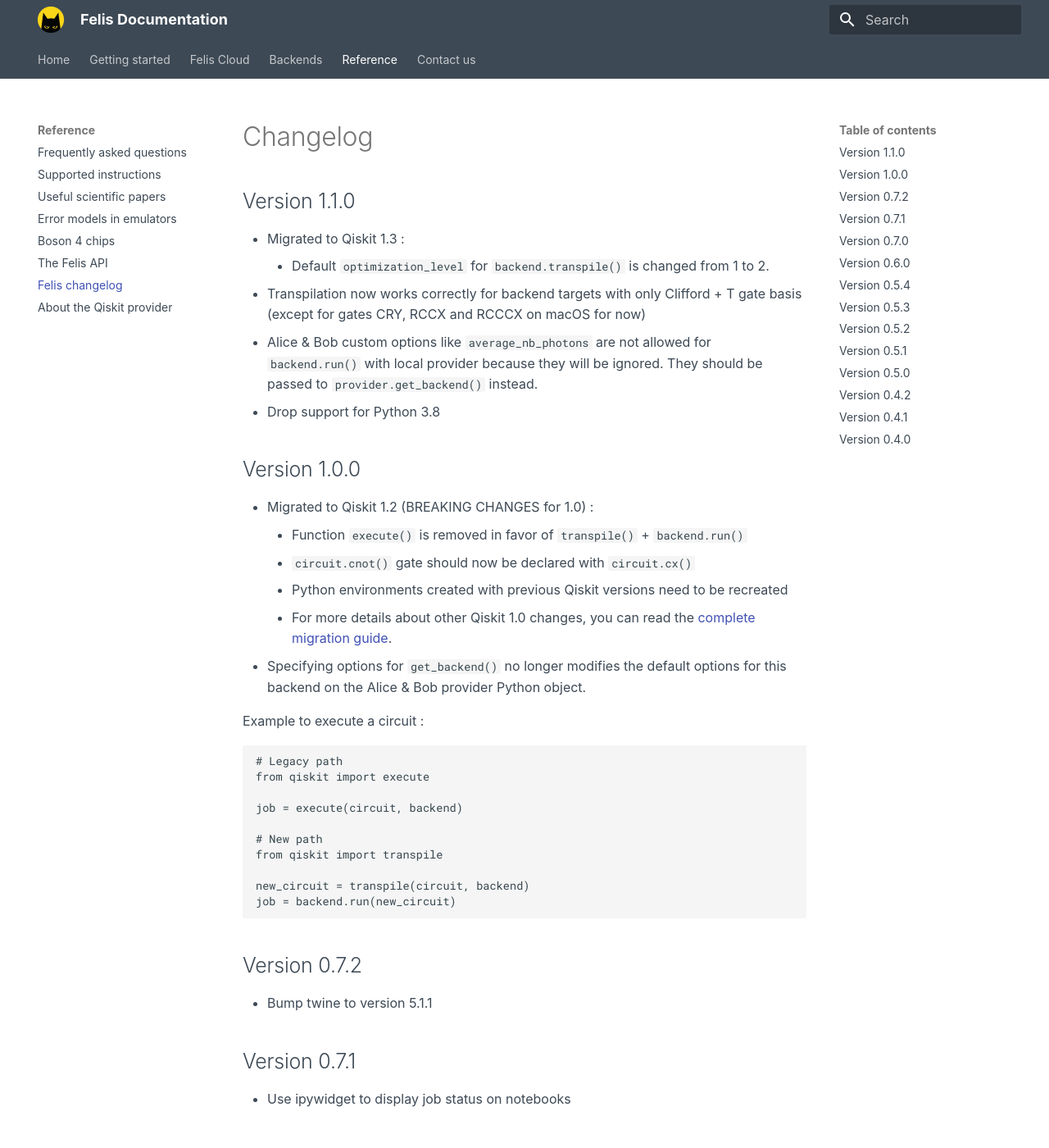
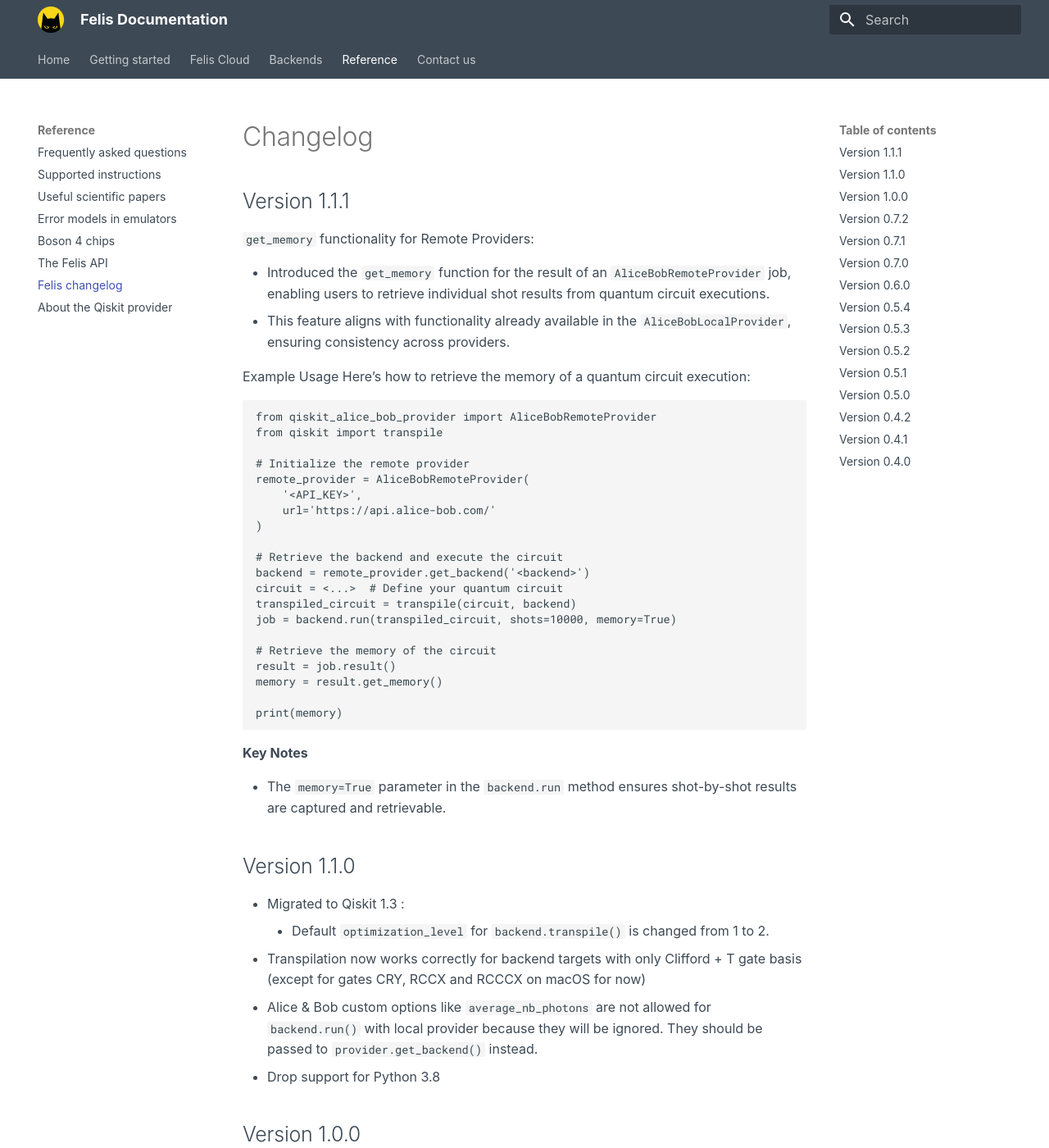
Before and after one commit to Alice-Bob-SW/felis, an MkDocs documentation site: the page built from docs/reference/changelog.md, in a window 1280 px wide and 1400 px high. Shown: the whole window at 82% size. Built offline with MkDocs 1.6.1 and Material for MkDocs 9.7.7, drawn with Linux system fonts in a browser that asks for light colours.

Commit message:
docs: add changelog for version 1.1.1

````diff
--- a/docs/reference/changelog.md
+++ b/docs/reference/changelog.md
@@ -1,4 +1,40 @@
 # Changelog
+
+## Version 1.1.1
+
+`get_memory` functionality for Remote Providers:
+
+* Introduced the `get_memory` function for the result of an `AliceBobRemoteProvider` job, enabling users to retrieve individual shot results from quantum circuit executions.
+* This feature aligns with functionality already available in the `AliceBobLocalProvider`, ensuring consistency across providers.
+
+Example Usage
+Here’s how to retrieve the memory of a quantum circuit execution:
+```python
+from qiskit_alice_bob_provider import AliceBobRemoteProvider
+from qiskit import transpile
+
+# Initialize the remote provider
+remote_provider = AliceBobRemoteProvider(
+    '<API_KEY>',
+    url='https://api.alice-bob.com/'
+)
+
+# Retrieve the backend and execute the circuit
+backend = remote_provider.get_backend('<backend>')
+circuit = <...>  # Define your quantum circuit
+transpiled_circuit = transpile(circuit, backend)
+job = backend.run(transpiled_circuit, shots=10000, memory=True)
+
+# Retrieve the memory of the circuit
+result = job.result()
+memory = result.get_memory()
+
+print(memory)
+```
+
+**Key Notes**
+
+- The `memory=True` parameter in the `backend.run` method ensures shot-by-shot results are captured and retrievable.
 
 ## Version 1.1.0
 
````
